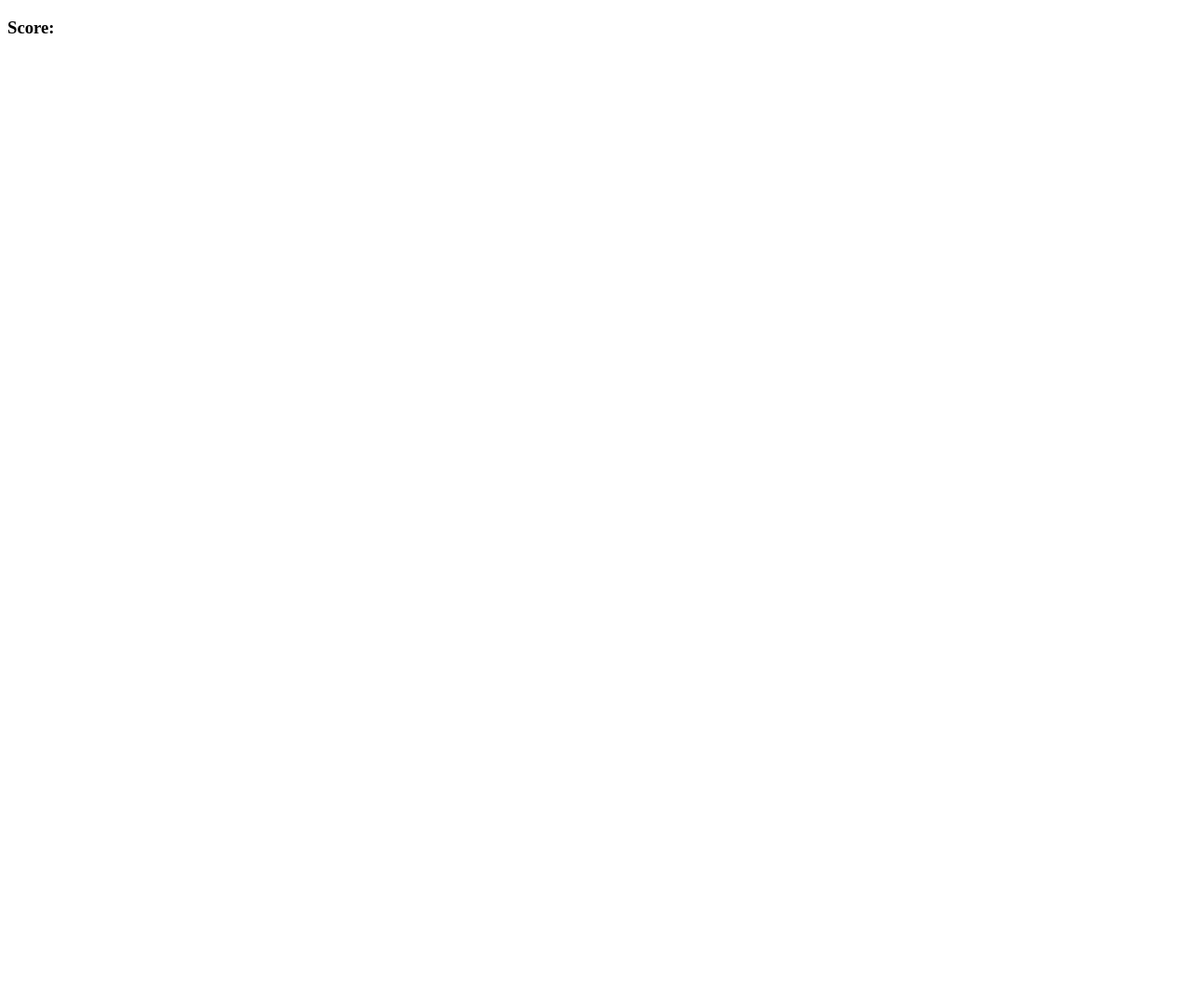
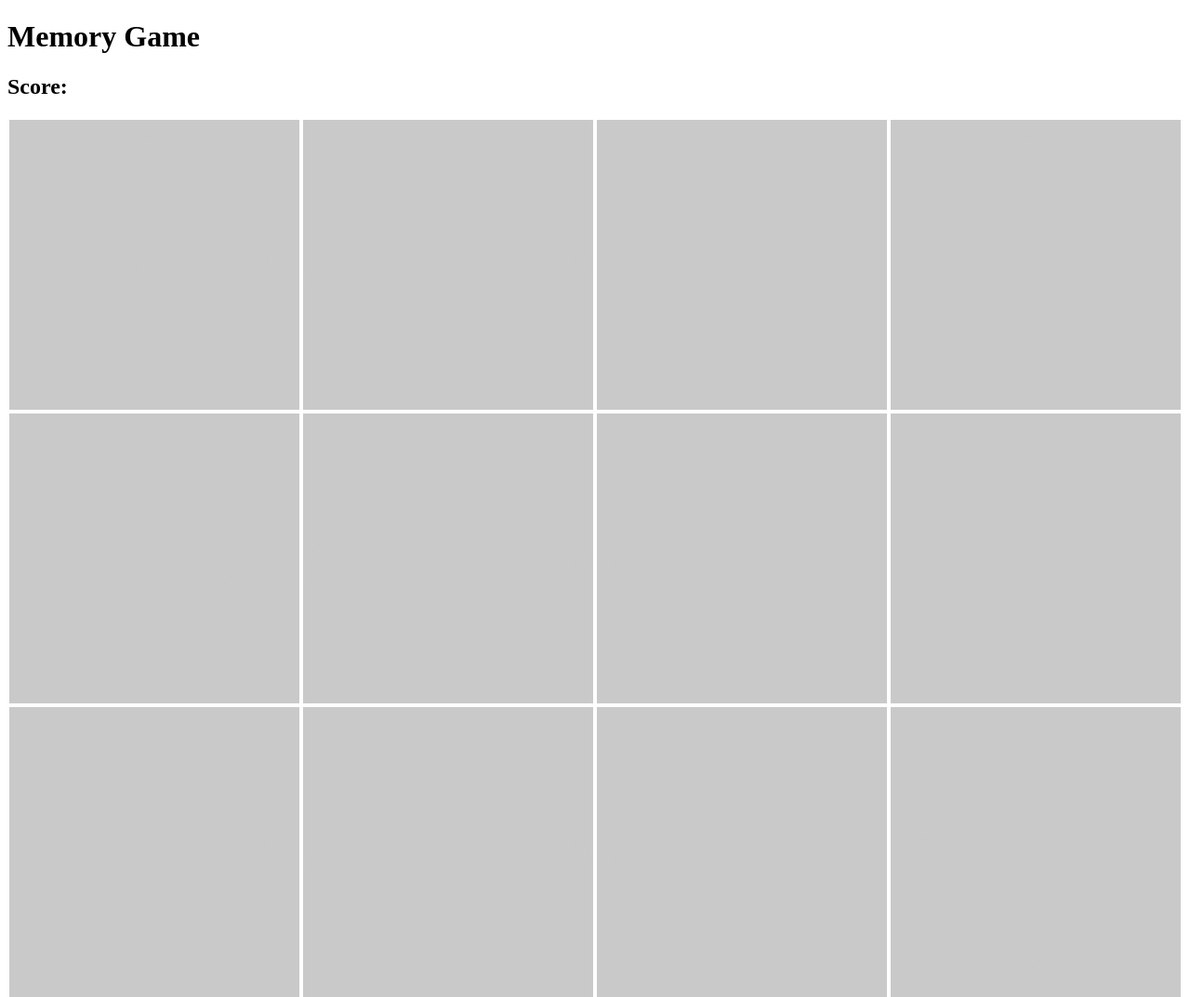
Before and after one commit to RobertGumeny/memory-game, a plain HTML site: page index.html in a window 1280 px wide. Shown: the whole page at 93% size. Before the commit the page ends 800 px from the top, so only its background shows below. Drawn offline with Linux system fonts and the light colour scheme.

Commit message:
game board is drawn

```diff
--- a/app.js
+++ b/app.js
@@ -1,5 +1,69 @@
 document.addEventListener("DOMContentLoaded", () => {
   // Options go here
 
-  const cardArray = [];
+  const cardArray = [
+    {
+      name: "Cheese",
+      img: "images/cheese-wedge.png",
+    },
+    {
+      name: "Cheese",
+      img: "images/cheese-wedge.png",
+    },
+    {
+      name: "Carrot",
+      img: "images/carrot.png",
+    },
+    {
+      name: "Carrot",
+      img: "images/carrot.png",
+    },
+    {
+      name: "Chili",
+      img: "images/chili-pepper.png",
+    },
+    {
+      name: "Chili",
+      img: "images/chili-pepper.png",
+    },
+    {
+      name: "Apple",
+      img: "images/shiny-apple.png",
+    },
+    {
+      name: "Apple",
+      img: "images/shiny-apple.png",
+    },
+    {
+      name: "Grapes",
+      img: "images/grapes.png",
+    },
+    {
+      name: "Grapes",
+      img: "images/grapes.png",
+    },
+    {
+      name: "Bread",
+      img: "images/sliced-bread.png",
+    },
+    {
+      name: "Bread",
+      img: "images/sliced-bread.png",
+    },
+  ];
+
+  const grid = document.querySelector(".grid");
+
+  // Create game board
+  function createBoard() {
+    for (let i = 0; i < cardArray.length; i++) {
+      let card = document.createElement("img");
+      card.setAttribute("src", "images/blank.png");
+      card.setAttribute("data-id", i);
+      // card.addEventListener('click', flipcard);
+      grid.appendChild(card);
+    }
+  }
+
+  createBoard();
 });
--- a/index.html
+++ b/index.html
@@ -8,8 +8,11 @@
     <title>Memory Game</title>
   </head>
   <body>
-    <h3>Score:<span id="result"></span></h3>
+    <h1>Memory Game</h1>
+    <h2>Score:<span id="result"></span></h2>
 
-    <div class="grid"></div>
+    <div class="grid">
+      <!-- Cards will go here -->
+    </div>
   </body>
 </html>
--- a/style.css
+++ b/style.css
@@ -1,6 +1,11 @@
 .grid {
-  display: flex;
-  flex-wrap: wrap;
+  display: grid;
+  grid-template-columns: 1fr 1fr 1fr 1fr;
+  grid-template-rows: 1fr 1fr 1fr;
   height: 300px;
   width: 400px;
 }
+
+img {
+  margin: 2px;
+}
```
Also changed, not shown: images/blank.png (added), images/carrot.png (added), images/cheese-wedge.png (added), images/chili-pepper.png (added), images/grapes.png (added), images/shiny-apple.png (added).
